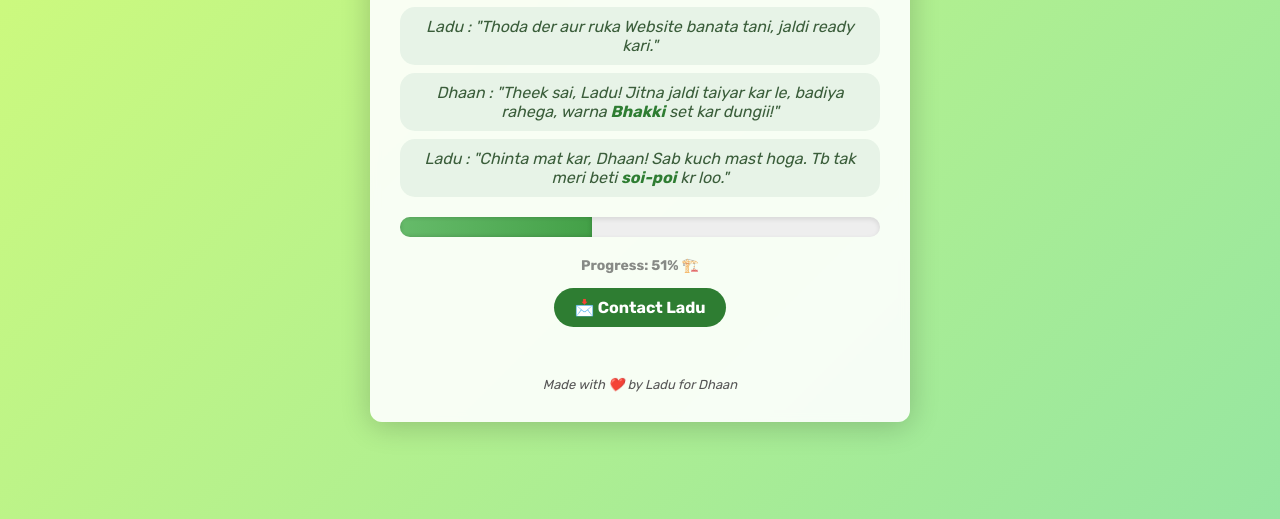
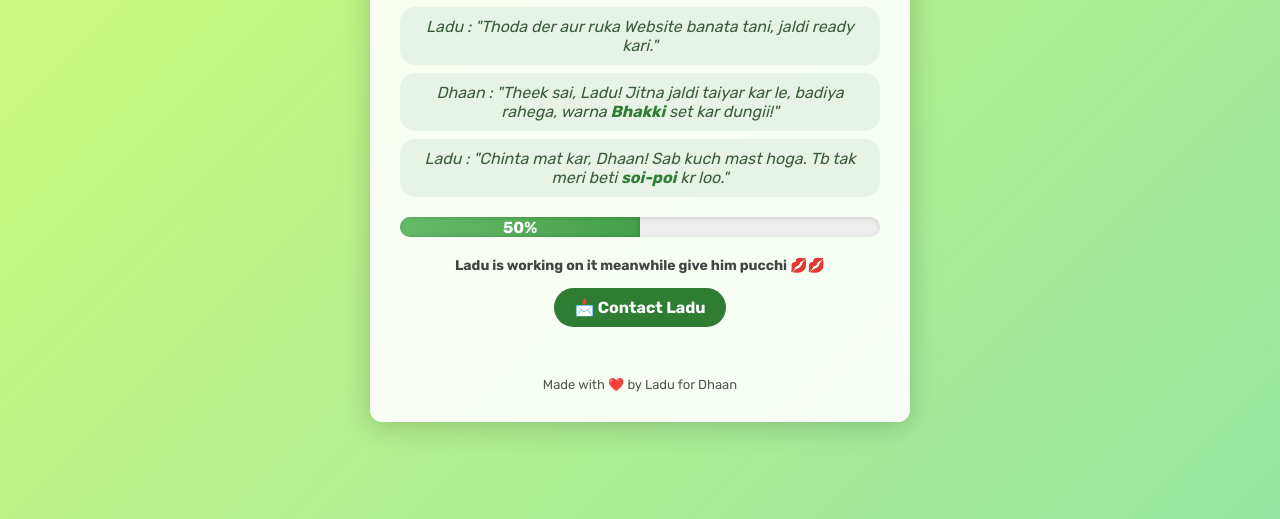
Before and after one commit to udayupadhyayuu/DhaanPortfolio, a plain HTML site: page index.html in a window 1280 px wide. Shown: the part 281-800 px from the top of the page. Drawn offline with Linux system fonts and the light colour scheme.

Commit message:
progress bar

```diff
--- a/index.html
+++ b/index.html
@@ -4,8 +4,8 @@
     <meta charset="UTF-8" />
     <title>Dhaan Website | Coming Soon</title>
     <meta name="viewport" content="width=device-width, initial-scale=1.0" />
-      <link rel="icon" type="image/gif" href="assets/cuddle-cute.gif">
-      <link rel="stylesheet" href="style.css" />
+    <link rel="icon" type="image/gif" href="assets/favicon.ico" />
+    <link rel="stylesheet" href="style.css" />
     <link
       href="https://fonts.googleapis.com/css2?family=Rubik:wght@400;700&display=swap"
       rel="stylesheet"
@@ -36,7 +36,7 @@
       </p>
 
       <div class="progress-bar">
-        <div class="progress" id="progress"></div>
+        <div class="progress progress-done" data-done="82">0%</div>
       </div>
       <p class="status-text" id="status-text">Progress: 0%</p>
 
--- a/script.js
+++ b/script.js
@@ -1,18 +1,23 @@
-let progress = 0;
-const progressBar = document.getElementById("progress");
-const statusText = document.getElementById("status-text");
+window.addEventListener("DOMContentLoaded", () => {
+  const elem = document.querySelector(".progress-done");
+  const statusText = document.getElementById("status-text");
+  const targetPercent = parseInt(elem.getAttribute("data-done"), 10);
+  let width = 0;
 
-function updateProgress() {
-  if (progress < 82) {
-    progress += 1;
-    progressBar.style.width = progress + "%";
-    statusText.innerText = `Progress: ${progress}% 🏗️`;
-    statusText.classList.add("waiting");
-    setTimeout(updateProgress, 100);
-  } else {
-    statusText.classList.remove("waiting");
-    statusText.innerText = "🚧 Site is under construction, coming soon!";
-  }
-}
+  statusText.innerText = `Progress: 0% 🏗️`;
+  statusText.classList.add("waiting");
 
-updateProgress();
+  const interval = setInterval(() => {
+    if (width >= targetPercent) {
+      clearInterval(interval);
+      statusText.classList.remove("waiting");
+      statusText.innerText = "🚧 Site is under construction, coming soon!";
+      elem.innerText = targetPercent + "%";
+    } else {
+      width++;
+      elem.style.width = width + "%";
+      elem.innerText = width + "%";
+      statusText.innerText = `Ladu is working on it meanwhile give him pucchi 💋💋`;
+    }
+  }, 100);
+});
--- a/style.css
+++ b/style.css
@@ -99,10 +99,19 @@ h1 {
   height: 100%;
   background: linear-gradient(90deg, #66bb6a, #43a047);
   width: 0%;
-  transition: width 0.5s ease-in-out;
+  transition: width 0.1s ease-in-out;
   box-shadow: inset 0 0 5px rgba(0,0,0,0.2);
+
+  /* Center the percentage text */
+  color: white;
+  font-weight: bold;
+  display: flex;
+  justify-content: center;
+  align-items: center;
+  user-select: none;
 }
 
+/* === Status Text === */
 .status-text {
   font-size: 14px;
   color: #444;
@@ -112,13 +121,6 @@ h1 {
 
 .status-text.waiting {
   animation: pulse 1.5s infinite;
-}
-
-/* === Coming Soon Highlight === */
-.coming-soon {
-  margin: 20px 0;
-  font-weight: bold;
-  color: #2e7d32;
 }
 
 /* === Contact Button === */
@@ -144,23 +146,4 @@ h1 {
   margin-top: 30px;
   font-size: 13px;
   color: #555;
-  font-style: italic;
-}
-
-/* === Animations === */
-@keyframes fadeInUp {
-  from {
-    opacity: 0;
-    transform: translateY(30px);
-  }
-  to {
-    opacity: 1;
-    transform: translateY(0);
-  }
-}
-
-@keyframes pulse {
-  0% { opacity: 1; }
-  50% { opacity: 0.6; }
-  100% { opacity: 1; }
-}
+  font-s
```
